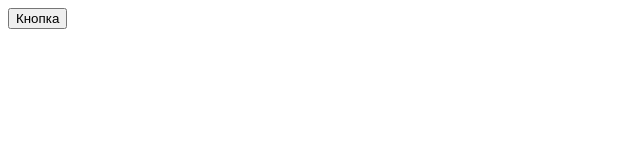
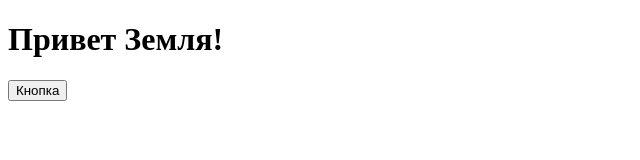
Before and after one commit to LeoGame1/GitLessonVSk, a plain HTML site: page index.html in a window 1280 px wide. Shown: the whole page, without its empty margins (0-640 px from the left). Drawn offline with Linux system fonts and the light colour scheme.

Commit message:
Добавил заголовок

```diff
--- a/index.html
+++ b/index.html
@@ -7,6 +7,7 @@
     <title>Document</title>
 </head>
 <body>
+    <h1>Привет Земля!</h1>
     <button>Кнопка</button>
 </body>
 </html>
```
